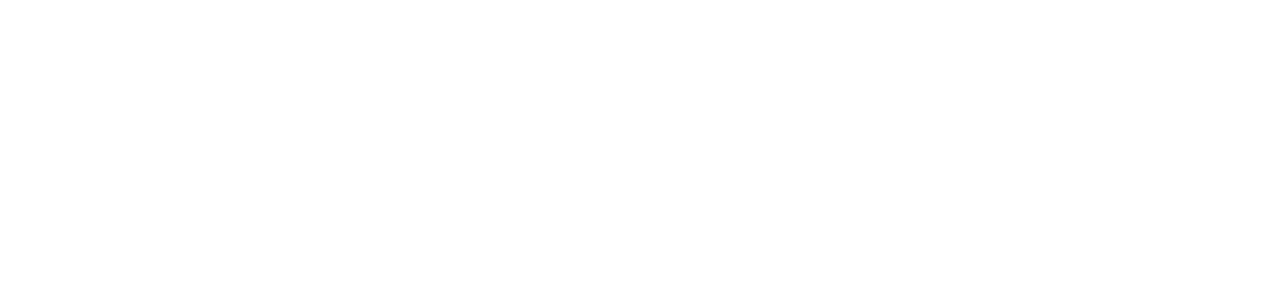
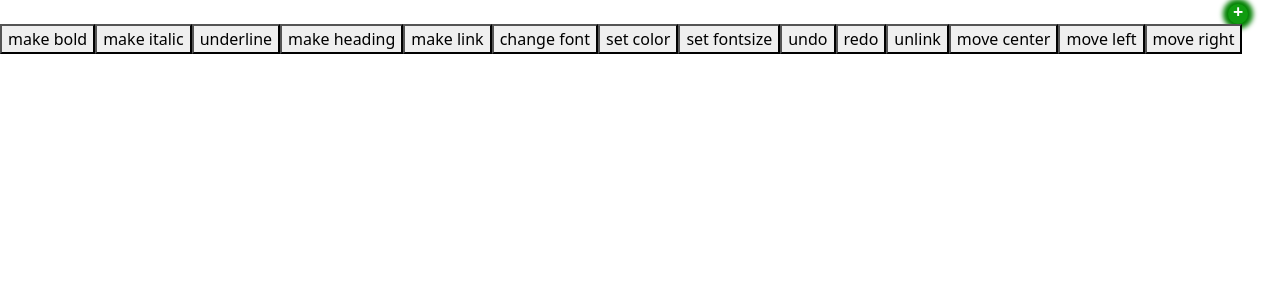
Before and after one commit to Richey24/Blog4naija, a React (Create React App) app: page /edit in a window 1280 px wide. Before the commit this address had no page. Shown: the top 300 px of the page. Built offline with nearby package versions, Linux system fonts and the light colour scheme.

Commit message:
started blog project

```diff
--- a/src/App.css
+++ b/src/App.css
@@ -77,7 +77,6 @@
     font-weight: 400;
     font-size: 18px;
     line-height: 22px;
-
     color: #424242;
 }
 
@@ -526,3 +525,50 @@
     white-space: wrap;
     overflow: hidden;
 }
+
+.textArea {
+    border-top: none transparent;
+    border-left: none transparent;
+    border-right: none transparent;
+    border-bottom: none transparent;
+    outline: none;
+    width: 100%;
+    height: auto;
+}
+
+.fake {
+    border: rgb(16, 156, 16) 0.1rem solid;
+    margin-top: 1rem;
+    height: 100%;
+    display: flex;
+    flex-direction: column;
+}
+
+.myLabel {
+    cursor: pointer;
+    background-color: rgb(16, 156, 16);
+    color: white;
+    font-weight: bold;
+    font-size: 18px;
+    border-radius: 100%;
+    width: 20px;
+    height: 20px;
+    display: flex;
+    align-items: center;
+    padding-bottom: 5px;
+    justify-content: center;
+    box-shadow: 0 0 5px 5px green;
+    transition: 0.5s;
+}
+
+.myLabel:hover {
+    box-shadow: 0 0 5px 10px green;
+    background-color: white;
+    color: rgb(16, 156, 16);
+}
+
+.mySpan {
+    display: flex;
+    align-items: flex-end;
+    margin-left: 2rem;
+}
--- /dev/null
+++ b/src/components/editor/Edit.jsx
@@ -0,0 +1,81 @@
+import { useEffect, useRef, useState } from "react"
+import '../../App.css'
+
+const Edit = () => {
+    const [text, setText] = useState("")
+    const [selectedImage, setSelectedImage] = useState()
+    const [preview, setPreview] = useState([])
+    const [mainImage, setMainImage] = useState([])
+    const firstInput = useRef(null)
+    const [text1, setText1] = useState()
+
+    const getText = (event) => {
+
+    }
+
+    const getImage = (event) => {
+        setSelectedImage(event.target.files[0])
+        setMainImage([...mainImage, event.target.files[0]])
+        setText(text + '\n')
+    }
+
+    const makeBold = (command, value = null) => {
+        document.execCommand(command, true, value)
+        document.getElementById('text1').focus()
+    }
+
+    useEffect(() => {
+        document.getElementById('text1').focus()
+        let myText = document.getElementById('text1')
+        console.log(myText.childNodes);
+        if (!selectedImage) return
+        const imageUrl = URL.createObjectURL(selectedImage)
+        document.execCommand('insertImage', true, imageUrl)
+        let arr = Array.from(myText.childNodes)
+        arr.reverse()
+        myText.append(...arr)
+        if (typeof window.getSelection !== "undefined" && typeof document.createRange !== "undefined") {
+            let range = document.createRange()
+            range.selectNodeContents(myText)
+            range.collapse(false)
+            let sel = window.getSelection()
+            sel.removeAllRanges()
+            sel.addRange(range)
+        } else if (typeof document.body.createTextRange !== "undefined") {
+            let textRange = document.body.createTextRange()
+            textRange.moveToElementText(myText)
+            textRange.collapse(false)
+            textRange.select()
+        }
+        // setPreview([...preview, imageUrl])
+        return () => URL.revokeObjectURL(imageUrl)
+        // eslint-disable-next-line react-hooks/exhaustive-deps
+    }, [selectedImage])
+
+    return (
+        <div style={{ marginRight: '2rem' }}>
+            <div className="mySpan">
+                <span contentEditable="true" className='textArea' ref={firstInput} style={{ wordWrap: 'break-word' }} id="text1">
+                </span>
+                <label className="myLabel" htmlFor="upload"><input onInput={getImage} id='upload' style={{ display: 'none' }} type='file' />+</label>
+            </div>
+            <img src={preview[0]} alt="" />
+            <button onClick={() => makeBold('bold')}>make bold</button>
+            <button onClick={() => makeBold('italic')}>make italic</button>
+            <button onClick={() => makeBold('underline')}>underline</button>
+            <button onClick={() => makeBold('formatBlock', 'H1')}>make heading</button>
+            <button onClick={() => makeBold('createLink', 'http://localhost:3000')}>make link</button>
+            <button onClick={() => makeBold('fontName', 'Arial')}>change font</button>
+            <button onClick={() => makeBold('foreColor', '#D05270')}>set color</button>
+            <button onClick={() => makeBold('fontSize', '1')}>set fontsize</button>
+            <button onClick={() => makeBold('undo')}>undo</button>
+            <button onClick={() => makeBold('redo')}>redo</button>
+            <button onClick={() => makeBold('unlink')}>unlink</button>
+            <button onClick={() => makeBold('justifyCenter')}>move center</button>
+            <button onClick={() => makeBold('justifyLeft')}>move left</button>
+            <button onClick={() => makeBold('justifyRight')}>move right</button>
+        </div>
+    )
+}
+
+export default Edit
--- a/src/index.js
+++ b/src/index.js
@@ -7,6 +7,7 @@ import { BrowserRouter, Route, Routes } from 'react-router-dom'
 import 'bootstrap/dist/css/bootstrap.min.css'
 import { CookiesProvider } from 'react-cookie'
 import Post from './Post';
+import Edit from './components/editor/Edit';
 
 const root = ReactDOM.createRoot(document.getElementById('root'));
 root.render(
@@ -16,6 +17,7 @@ root.render(
         <Routes>
           <Route path='/' element={<App />} />
           <Route path='/more' element={<Post />} />
+          <Route path='/edit' element={<Edit />} />
         </Routes>
       </BrowserRouter>
     </CookiesProvider>
```
